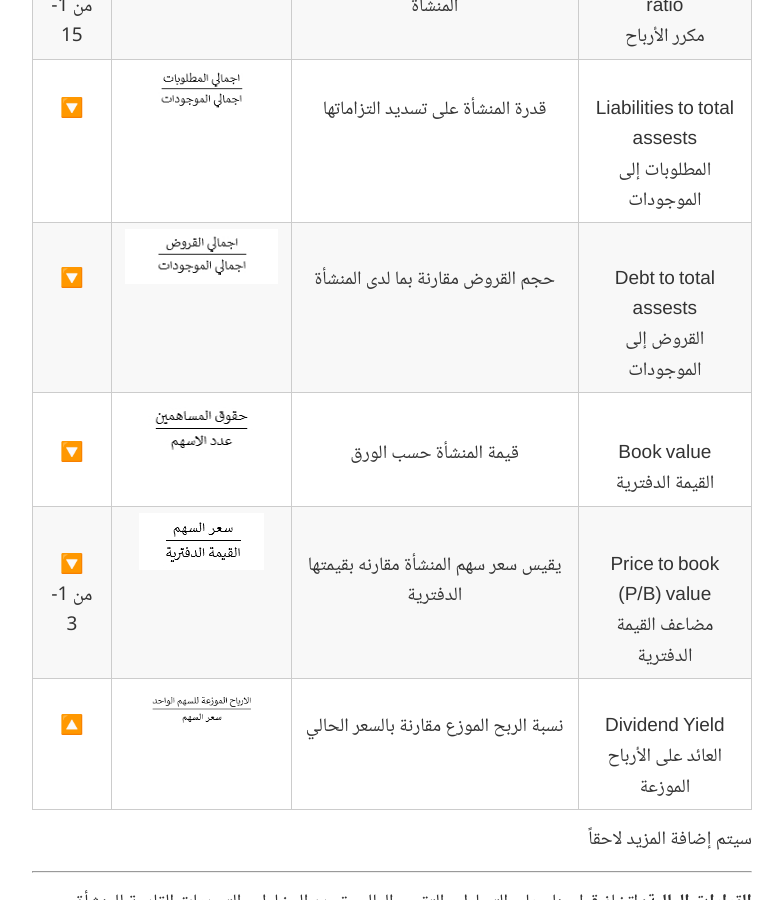
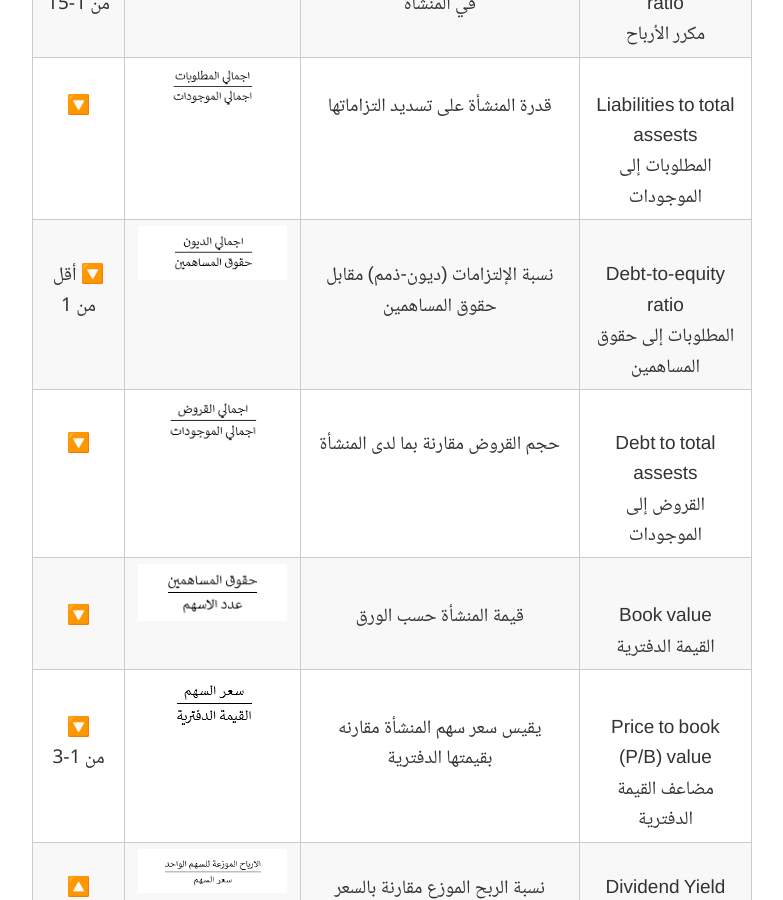
Before and after one commit to alioh/alioh.github.io, a Jekyll site: the page built from _posts/2020-04-22-performance-management.md, in a window 1280 px wide and 900 px high, scrolled down 7706 px. Shown: the whole window, without its empty margins (248-1031 px from the left). Built offline with Jekyll 4.4.1, drawn with Linux system fonts in a browser that asks for light colours; part of the change alters nothing that is shown.

Commit message:
more indicator

```diff
--- a/_posts/2020-04-22-performance-management.md
+++ b/_posts/2020-04-22-performance-management.md
@@ -111,6 +111,7 @@ title: مدخل للقوائم المالية
 |Return on equity<br>العائد على حقوق المساهمين<br>%|قدرة المنشأة على تحويل الأموال المستثمرة فيها إلى أرباح|[![](https://alioh.github.io/images/2020-4-23/roe.jpg)](https://alioh.github.io/images/2020-4-23/roe.jpg)|🔼|
 |Price–earnings ratio<br>مكرر الأرباح|متى يمكن إعادة الأموال المستثمرة في المنشأة|[![](https://alioh.github.io/images/2020-4-23/per.jpg)](https://alioh.github.io/images/2020-4-23/per.jpg)|🔽<br>من 1-15|
 |Liabilities to total assests<br>المطلوبات إلى الموجودات|قدرة المنشأة على تسديد التزاماتها|[![](https://alioh.github.io/images/2020-4-23/ltoa.jpg)](https://alioh.github.io/images/2020-4-23/ltoa.jpg)|🔽|
+|Debt-to-equity ratio<br>المطلوبات إلى حقوق المساهمين|نسبة الإلتزامات (ديون-ذمم) مقابل حقوق المساهمين|[![](https://alioh.github.io/images/2020-4-23/deratio.jpg)](https://alioh.github.io/images/2020-4-23/deratio.jpg)|🔽 أقل من 1|
 |Debt to total assests<br>القروض إلى الموجودات|حجم القروض مقارنة بما لدى المنشأة|[![](https://alioh.github.io/images/2020-4-23/dtoa.jpg)](https://alioh.github.io/images/2020-4-23/dtoa.jpg)|🔽|
 |Book value<br>القيمة الدفترية|قيمة المنشأة حسب الورق|[![](https://alioh.github.io/images/2020-4-23/bvalue.jpg)](https://alioh.github.io/images/2020-4-23/bvalue.jpg)|🔽|
 |Price to book (P/B) value<br>مضاعف القيمة الدفترية|يقيس سعر سهم المنشأة مقارنه بقيمتها الدفترية|[![](https://alioh.github.io/images/2020-4-23/pbvalue.jpg)](https://alioh.github.io/images/2020-4-23/pbvalue.jpg)|🔽<br>من 1-3|
@@ -151,4 +152,4 @@ title: مدخل للقوائم المالية
 - مادة [إدارة الأداء المالي بفاعلية](https://kkux.org/courses/course-v1:KKU+PM101+2020_M1/about) من جامعة الملك خالد.
 - مادة [Reading Financial Statements](https://courses.corporatefinanceinstitute.com/courses/learn-to-read-financial-statements-free-course) من [CFI](https://corporatefinanceinstitute.com/).
 - مصدر القوائم المالية [Investing](https://sa.investing.com/equities/united-wire-factories-financial-summary).
-- النسب المالية: [1](https://learn.tradimo.com/bna-mhfzt-astthmaryt-mn-alashm/nsb-alada-almaly-al-ayd-ly-alashm-wras-almal-walaswl), [2](https://www.aleqt.com/2013/10/18/article_793557.html), [3](https://twitter.com/abu_saleh_0/status/1220436724616179713), [4](https://mafaheem.info/?cat=6), [5](https://www.argaam.com/ar/article/articledetail/id/511318), [6](https://www.youtube.com/watch?v=v-2pc2s-384), [7](https://www.derayah.com/Html/ar/learning/financialanalysis.html)
+- النسب المالية: [1](https://learn.tradimo.com/bna-mhfzt-astthmaryt-mn-alashm/nsb-alada-almaly-al-ayd-ly-alashm-wras-almal-walaswl), [2](https://www.aleqt.com/2013/10/18/article_793557.html), [3](https://twitter.com/abu_saleh_0/status/1220436724616179713), [4](https://mafaheem.info/?cat=6), [5](https://www.argaam.com/ar/article/articledetail/id/511318), [6](https://www.youtube.com/watch?v=v-2pc2s-384), [7](https://www.derayah.com/Html/ar/learning/financialanalysis.html), [8](https://www.youtube.com/watch?v=WMw_vvg3Afw)
```
Also changed, not shown: images/2020-4-23/deratio.jpg (added).
